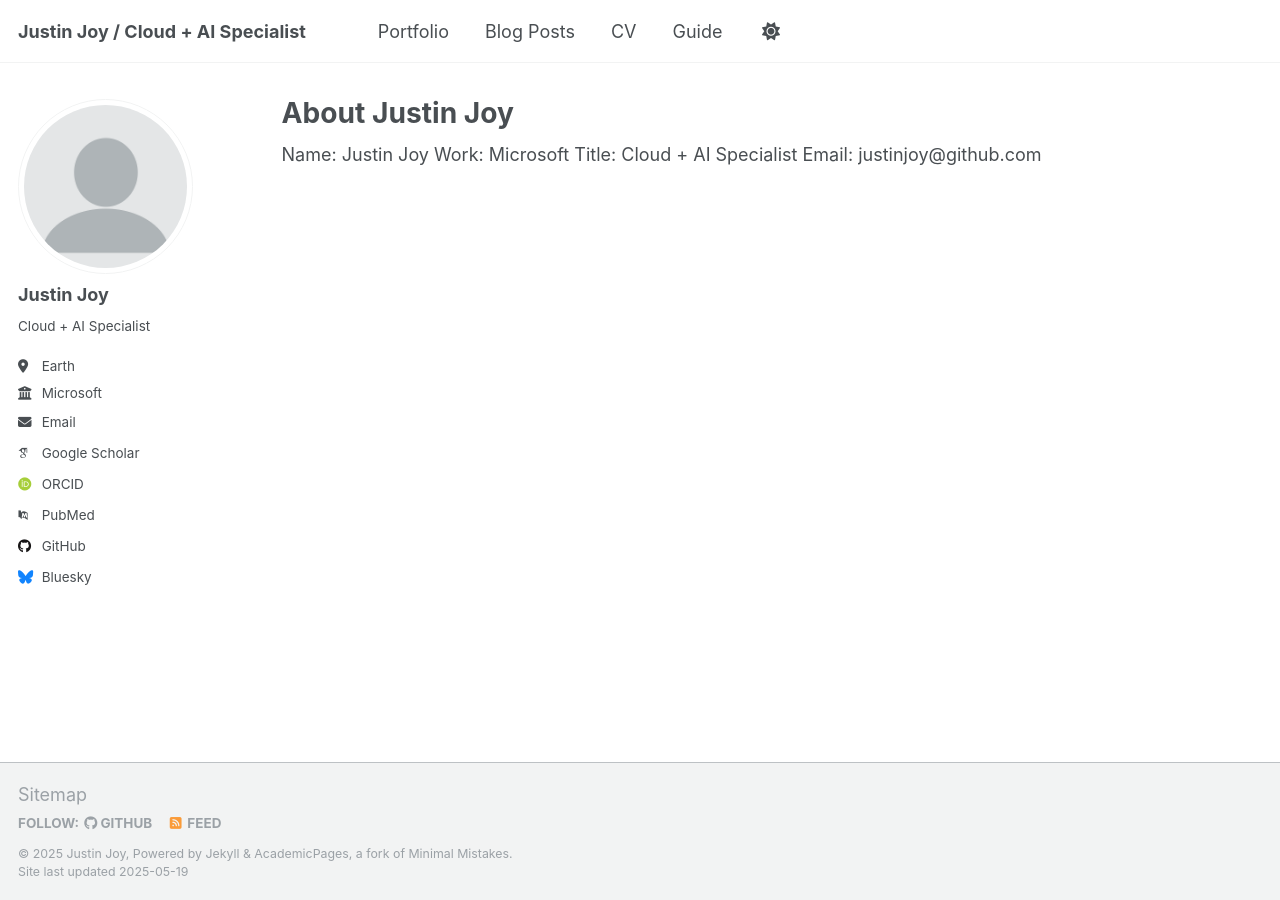
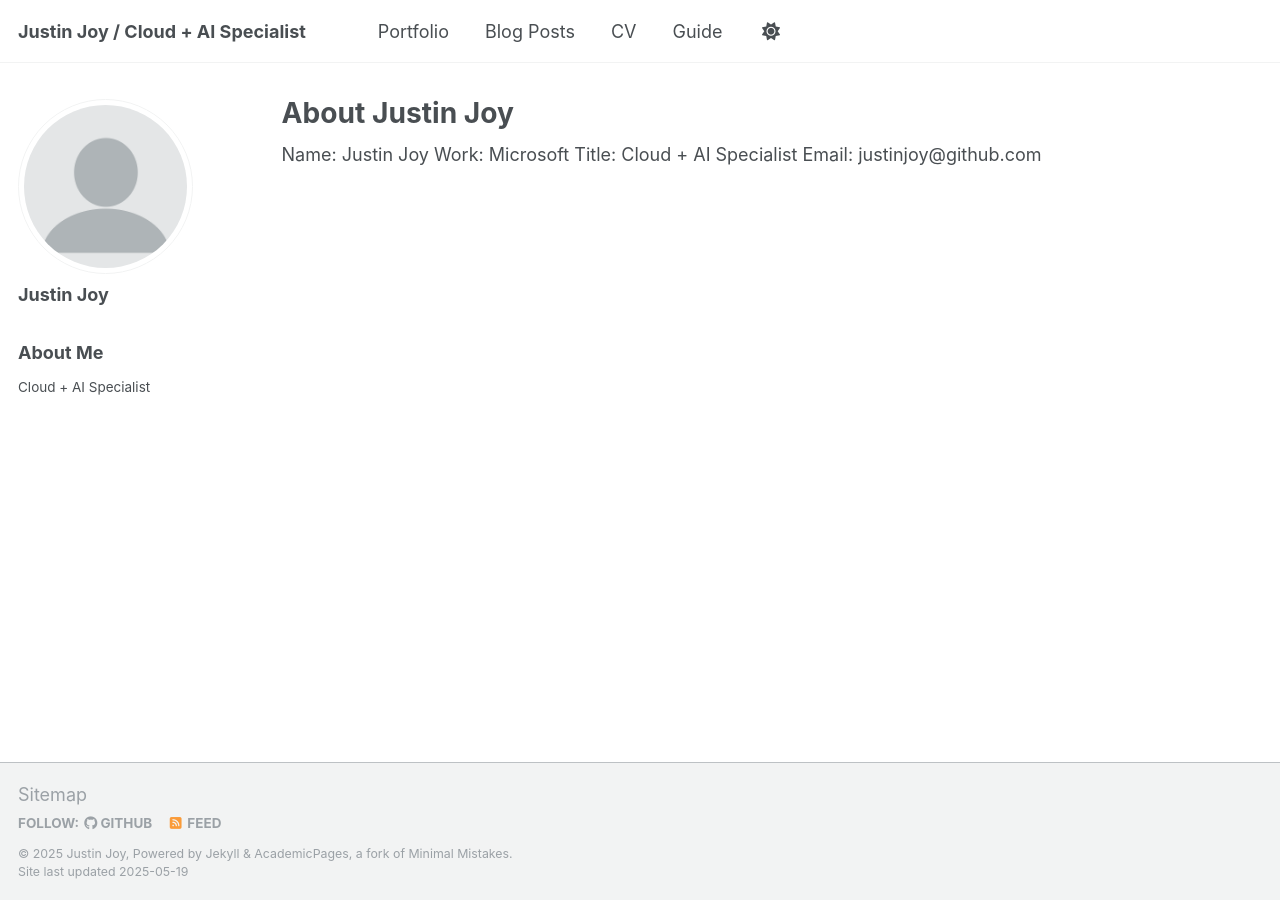
Before and after one commit to cpich3g/cpich3g.github.io, a Jekyll site: the page built from _pages/about.md, in a window 1280 px wide. Built offline with Jekyll 4.4.1, drawn with Linux system fonts in a browser that asks for light colours; some web fonts are replaced.

Commit message:
Enhance author profile layout and accessibility by improving avatar handling, adding "About Me" section, and ensuring external links open in new tabs.

```diff
--- a/_includes/author-profile.html
+++ b/_includes/author-profile.html
@@ -6,21 +6,39 @@
 
 <div itemscope itemtype="http://schema.org/Person">
 
+
   <div class="author__avatar">
+    {% if author.avatar %}
       {% if author.avatar contains "://" %}
         <img src="{{ author.avatar }}" alt="{{ author.name }}">
       {% else %}
         <img src="{{ author.avatar | prepend: "/images/" | prepend: base_path }}" class="author__avatar" alt="{{ author.name }}">
       {% endif %}
+    {% else %}
+      <img src="{{ "/images/default-avatar.png" | prepend: base_path }}" class="author__avatar" alt="Default avatar">
+    {% endif %}
   </div>
+
 
   <div class="author__content">
     <h3 class="author__name">{{ author.name }}</h3>
-    {% if author.pronouns %}<p class="author__pronouns">{{ author.pronouns }}</p>{% endif %}
-    {% if author.bio %}<p class="author__bio">{{ author.bio }}</p>{% endif %}
+    {% if author.pronouns %}<p class="author__pronouns"><i class="fas fa-user-tag icon-pad-right" aria-hidden="true"></i>{{ author.pronouns }}</p>{% endif %}
+    {% if author.bio %}
+      <div class="author__bio">
+        <h4>About Me</h4>
+        <p>{{ author.bio }}</p>
+      </div>
+    {% endif %}
   </div>
 
   <div class="author__urls-wrapper">
+    {% assign has_social = false %}
+    {% for key in author %}
+      {% if author[key] and key != 'name' and key != 'avatar' and key != 'bio' and key != 'pronouns' %}
+        {% assign has_social = true %}
+      {% endif %}
+    {% endfor %}
+    {% if has_social %}
       <button class="btn btn--inverse">Follow</button>
       <ul class="author__urls social-icons">
         <!-- Font Awesome icons / Biographic information  -->
@@ -31,10 +49,10 @@
         <li class="author__desktop"><i class="fas fa-fw fa-building-columns icon-pad-right" aria-hidden="true"></i>{{ author.employer }}</li>
       {% endif %}
       {% if author.uri %}
-        <li><a href="{{ author.uri }}"><i class="fas fa-fw fa-link icon-pad-right" aria-hidden="true"></i>{{ site.data.ui-text[site.locale].website_label | default: "Website" }}</a></li>
+        <li><a href="{{ author.uri }}" target="_blank" rel="noopener" aria-label="Website"><i class="fas fa-fw fa-link icon-pad-right" aria-hidden="true"></i>{{ site.data.ui-text[site.locale].website_label | default: "Website" }}</a></li>
       {% endif %}
       {% if author.email %}
-        <li><a href="mailto:{{ author.email }}"><i class="fas fa-fw fa-envelope icon-pad-right" aria-hidden="true"></i>{{ site.data.ui-text[site.locale].email_label | default: "Email" }}</a></li>
+        <li><a href="mailto:{{ author.email }}" aria-label="Email"><i class="fas fa-fw fa-envelope icon-pad-right" aria-hidden="true"></i>{{ site.data.ui-text[site.locale].email_label | default: "Email" }}</a></li>
       {% endif %}
 
       <!-- Font Awesome and Academicons icons / Academic websites -->
@@ -45,7 +63,7 @@
         <li><a href="{{ author.arxiv }}"><i class="ai ai-arxiv ai-fw icon-pad-right"></i>arXiv</a></li>
       {% endif %}
       {% if author.googlescholar %}
-        <li><a href="{{ author.googlescholar }}"><i class="ai ai-google-scholar ai-fw icon-pad-right"></i>Google Scholar</a></li>
+
       {% endif %}
       {% if author.semantic %}
         <li><a href="{{ author.semantic }}"><i class="ai ai-semantic-scholar ai-fw icon-pad-right"></i>Semantic Scholar</a></li>
@@ -54,21 +72,21 @@
         <li><a href="{{ author.impactstory }}"><i class="ai ai-impactstory ai-fw icon-pad-right"></i>Impactstory</a></li>
       {% endif %}
       {% if author.orcid %}
-        <li><a href="{{ author.orcid }}"><i class="ai ai-orcid ai-fw icon-pad-right"></i>ORCID</a></li>
+
       {% endif %}
       {% if author.pubmed %}
-        <li><a href="{{ author.pubmed }}"><i class="ai ai-pubmed ai-fw icon-pad-right"></i>PubMed</a></li>
+
       {% endif %}
       {% if author.researchgate %}
-        <li><a href="{{ author.researchgate }}"><i class="fab fa-fw fa-researchgate icon-pad-right" aria-hidden="true"></i>ResearchGate</a></li>
+        <li><a href="{{ author.researchgate }}" target="_blank" rel="noopener" aria-label="ResearchGate"><i class="fab fa-fw fa-researchgate icon-pad-right" aria-hidden="true"></i>ResearchGate</a></li>
       {% endif %}
       {% if author.scopus %}
-        <li><a href="{{ author.scopus }}"><i class="ai ai-scopus ai-fw icon-pad-right"></i>Scopus</a></li>
+        <li><a href="{{ author.scopus }}" target="_blank" rel="noopener" aria-label="Scopus"><i class="ai ai-scopus ai-fw icon-pad-right"></i>Scopus</a></li>
       {% endif %}
 
       <!-- Font Awesome icons / Repositories and software development -->
       {% if author.bitbucket %}
-        <li><a href="https://bitbucket.org/{{ author.bitbucket }}"><i class="fab fa-fw fa-bitbucket icon-pad-right" aria-hidden="true"></i>Bitbucket</a></li>
+        <li><a href="https://bitbucket.org/{{ author.bitbucket }}" target="_blank" rel="noopener" aria-label="Bitbucket"><i class="fab fa-fw fa-bitbucket icon-pad-right" aria-hidden="true"></i>Bitbucket</a></li>
       {% endif %}
       {% if author.codepen %}
         <li><a href="https://codepen.io/{{ author.codepen }}"><i class="fab fa-fw fa-codepen icon-pad-right" aria-hidden="true"></i>CodePen</a></li>
@@ -77,7 +95,7 @@
         <li><a href="https://dribbble.com/{{ author.dribbble }}"><i class="fab fa-fw fa-dribbble icon-pad-right" aria-hidden="true"></i>Dribbble</a></li>
       {% endif %}
       {% if author.github %}
-        <li><a href="https://github.com/{{ author.github }}"><i class="fab fa-fw fa-github icon-pad-right" aria-hidden="true"></i>GitHub</a></li>
+        <li><a href="https://github.com/{{ author.github }}" target="_blank" rel="noopener" aria-label="GitHub"><i class="fab fa-fw fa-github icon-pad-right" aria-hidden="true"></i>GitHub</a></li>
       {% endif %}
       {% if author.kaggle %}
         <li><a href="https://kaggle.com/{{ author.kaggle }}"><i class="fab fa-fw fa-kaggle icon-pad-right" aria-hidden="true"></i>Kaggle</a></li>
@@ -88,7 +106,7 @@
 
       <!-- Font Awesome icons / Social media -->
       {% if author.bluesky %}
-        <li><a href="https://bsky.app/profile/{{ author.bluesky }}"><i class="fab fa-fw fa-bluesky icon-pad-right" aria-hidden="true"></i>Bluesky</a></li>
+
       {% endif %}
       {% if author.facebook %}
         <li><a href="https://www.facebook.com/{{ author.facebook }}"><i class="fab fa-fw fa-facebook-f icon-pad-right" aria-hidden="true"></i>Facebook</a></li>
@@ -115,7 +133,7 @@
         <li><a href="https://last.fm/user/{{ author.lastfm }}"><i class="fab fa-fw fa-lastfm icon-pad-right" aria-hidden="true"></i>Last.fm</a></li>
       {% endif %}
       {% if author.linkedin %}
-        <li><a href="https://www.linkedin.com/in/{{ author.linkedin }}"><i class="fab fa-fw fa-linkedin icon-pad-right" aria-hidden="true"></i>LinkedIn</a></li>
+        <li><a href="https://www.linkedin.com/in/{{ author.linkedin }}" target="_blank" rel="noopener" aria-label="LinkedIn"><i class="fab fa-fw fa-linkedin icon-pad-right" aria-hidden="true"></i>LinkedIn</a></li>
       {% endif %}
       {% if author.mastodon %}
         <li><a href="{{ author.mastodon }}"><i class="fab fa-fw fa-mastodon icon-pad-right" aria-hidden="true"></i>Mastodon</a></li>
@@ -139,7 +157,7 @@
         <li><a href="https://{{ author.tumblr }}.tumblr.com"><i class="fab fa-fw fa-tumblr icon-pad-right" aria-hidden="true"></i>Tumblr</a></li>
       {% endif %}
       {% if author.twitter %}
-        <li><a href="https://twitter.com/{{ author.twitter }}"><i class="fab fa-fw fa-x-twitter icon-pad-right" aria-hidden="true"></i>X (formerly Twitter)</a></li>
+        <li><a href="https://twitter.com/{{ author.twitter }}" target="_blank" rel="noopener" aria-label="Twitter"><i class="fab fa-fw fa-x-twitter icon-pad-right" aria-hidden="true"></i>X (formerly Twitter)</a></li>
       {% endif %}
       {% if author.vine %}
         <li><a href="https://vine.co/u/{{ author.vine }}"><i class="fab fa-fw fa-vine icon-pad-right" aria-hidden="true"></i>Vine</a></li>
@@ -160,5 +178,6 @@
       <li><a href="https://www.zhihu.com/people/{{ author.zhihu }}"><i class="fab fa-fw fa-zhihu icon-pad-right" aria-hidden="true"></i>Zhihu</a></li>
       {% endif %}
       </ul>
+    {% endif %}
   </div>
 </div>
```
Lines whose indentation alone changed are shown as unchanged.
